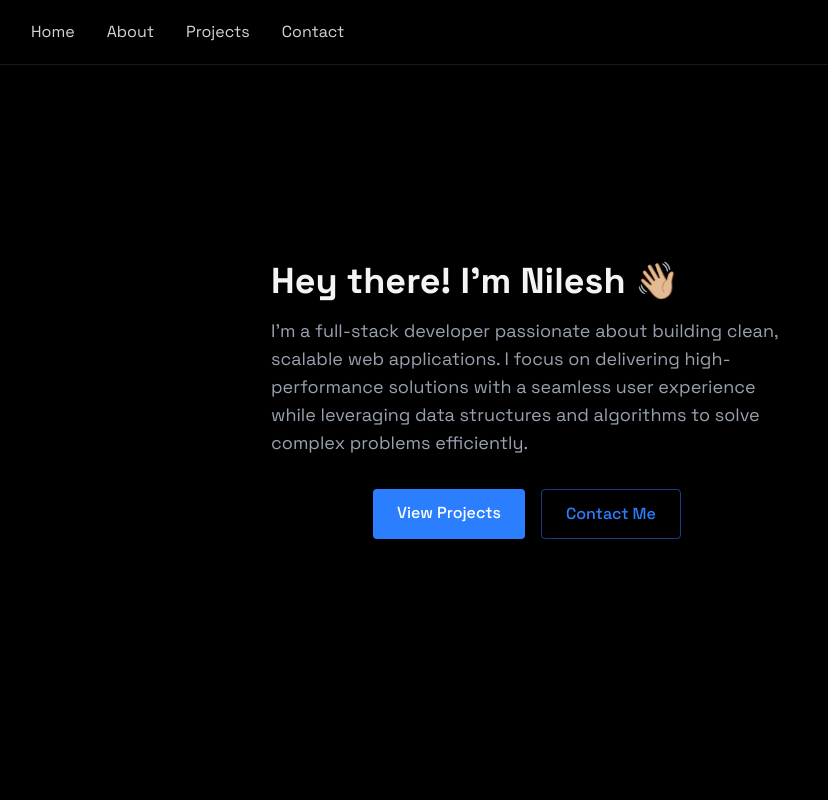
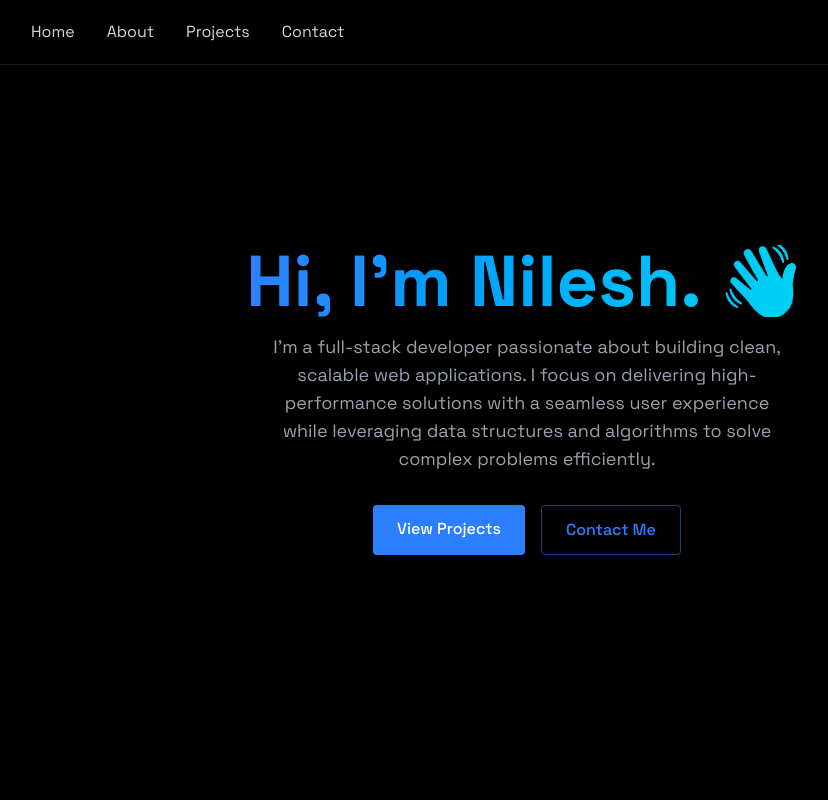
Before and after one commit to NileshRP010/portfolio, a React (Vite) app: page / in a window 1280 px wide. Shown: the top 800 px of the page, without its empty margins (113-941 px from the left). Built offline with nearby package versions, Linux system fonts and the light colour scheme.

Commit message:
Fix text rendering and integrate animation logic after LoadingScreen execution

```diff
--- a/src/components/sections/Home.jsx
+++ b/src/components/sections/Home.jsx
@@ -1,12 +1,16 @@
 import { useState, useEffect } from "react";
 import { RevealOnScroll } from "../RevealOnScroll";
+import { LoadingScreen } from "../LoadingScreen";
 
 export const Home = () => {
+  const [isLoaded, setIsLoaded] = useState(false); // State to track loading completion
   const [displayText, setDisplayText] = useState("ｱｲｳｴｵｶｷｸｹｺｻｼｽｾｿﾀﾁﾂﾃ");
-  const finalText = "Hey there! I'm Nilesh 👋🏼";
+  const finalText = "Hi, I'm Nilesh. 👋🏼";
   const japaneseChars = "ｱｲｳｴｵｶｷｸｹｺｻｼｽｾｿﾀﾁﾂﾃﾄﾅﾆﾇﾈﾉﾊﾋﾌﾍﾎﾏﾐﾑﾒﾓﾔﾕﾖﾗﾘﾙﾚﾛﾜｦﾝ";
 
   useEffect(() => {
+    if (!isLoaded) return; // Start animation only after loading is complete
+
     let currentIndex = 0;
     const intervalId = setInterval(() => {
       if (currentIndex <= finalText.length) {
@@ -25,18 +29,24 @@ export const Home = () => {
         clearInterval(intervalId);
       }
     }, 100);
+
     return () => clearInterval(intervalId);
-  }, []);
+  }, [isLoaded]); // Dependency on `isLoaded`
 
   return (
+    <>
+      {!isLoaded && <LoadingScreen onComplete={() => setIsLoaded(true)} />} {/* Show LoadingScreen */}
+      {isLoaded && ( // Render Home content only after loading is complete
         <section
           id="home"
           className="min-h-screen flex items-center justify-center relative"
         >
           <RevealOnScroll>
+            <div className="text-center z-10 px-4">
+              {/* Animated Text Section */}
               <div className="glitch-wrapper mb-4">
                 <h1
-            className="text-3xl sm:text-4xl font-bold glitch layers text-center sm:text-left"
+                  className="text-5xl md:text-7xl font-bold glitch layers text-center sm:text-left bg-gradient-to-r from-blue-500 to-cyan-400 bg-clip-text text-transparent"
                   data-text={displayText}
                 >
                   <span>
@@ -47,12 +57,14 @@ export const Home = () => {
                 </h1>
               </div>
 
+              {/* Description Section */}
               <p className="text-gray-400 text-lg mb-8 max-w-lg mx-auto">
                 I'm a full-stack developer passionate about building clean, scalable web applications.
                 I focus on delivering high-performance solutions with a seamless user experience
                 while leveraging data structures and algorithms to solve complex problems efficiently.
               </p>
 
+              {/* Buttons Section */}
               <div className="flex justify-center space-x-4">
                 <a
                   href="#projects"
@@ -68,7 +80,10 @@ export const Home = () => {
                   Contact Me
                 </a>
               </div>
+            </div>
           </RevealOnScroll>
         </section>
+      )}
+    </>
   );
 };
```
Lines whose indentation alone changed are shown as unchanged.
